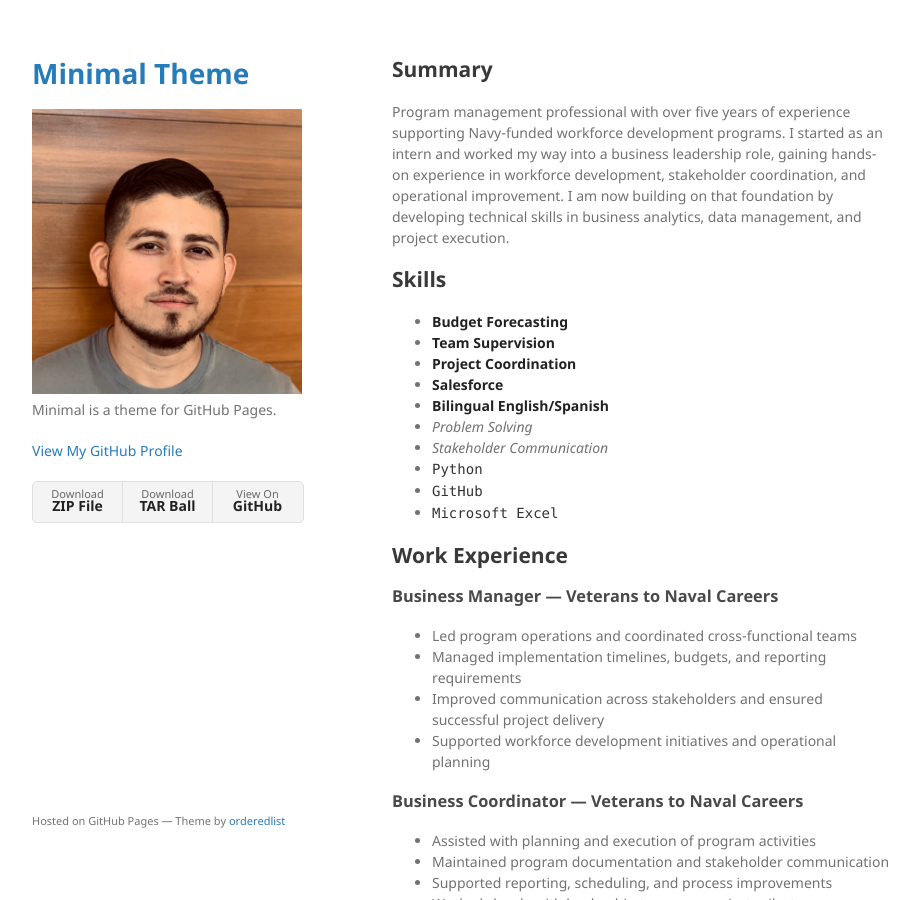
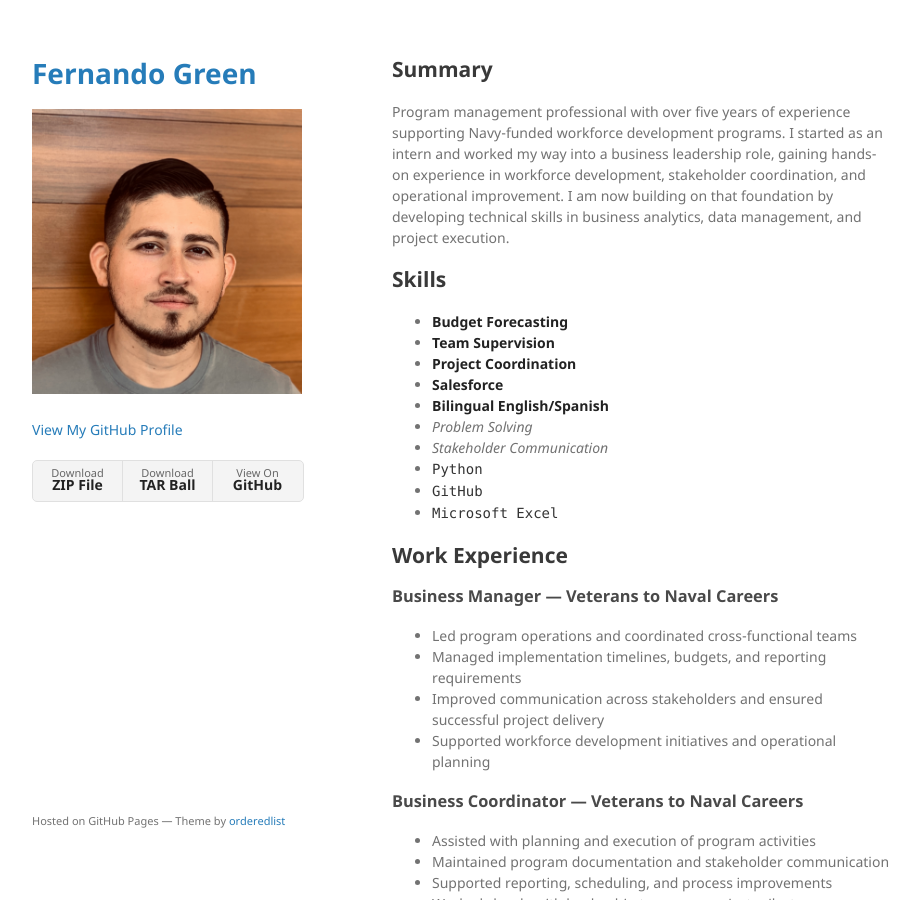
Before and after one commit to Nando-G8/Nando-G8.github.io, a Jekyll site: the page built from index.md, in a window 1280 px wide and 900 px high. Shown: the whole window, without its empty margins (178-1097 px from the left). Built offline with Jekyll 4.4.1, drawn with Linux system fonts in a browser that asks for light colours; our own code applies the rules of GitHub Pages for plain Markdown files; the repository's description, which GitHub fills in, is left out.

Commit message:
Change theme title to 'Fernando Green'
Updated theme title and removed description.

```diff
--- a/_config.yml
+++ b/_config.yml
@@ -1,5 +1,5 @@
-title: Minimal Theme
-description: Minimal is a theme for GitHub Pages.
+title: Fernando Green
+description:
 show_downloads: true
 remote_theme: pages-themes/minimal@v0.2.0
 plugins:
```
